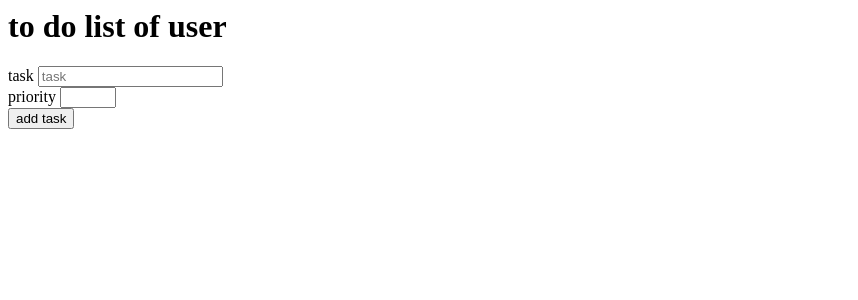
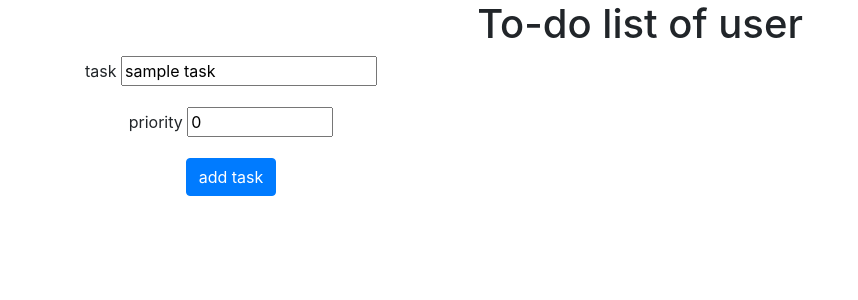
Before and after one commit to tony-kappen-red-oak/django-practice, a Django app: template list_app/templates/list.html in a window 1280 px wide. Shown: the top 300 px of the page, without its empty margins (0-858 px from the left). Run offline with Django 3.2, Linux system fonts and the light colour scheme; the template is opened without the code that fills it, so the values that code supplies are empty; some libraries are stand-ins or nearby versions.

Commit message:
force hard refresh to fix template caching issue

```diff
--- a/list_app/models.py
+++ b/list_app/models.py
@@ -7,4 +7,4 @@ class Item(models.Model):
     item_prio = models.IntegerField(default=0)
     item_done = models.BooleanField(default=False)
     def __str__(self):
-        return str(self.item_owner_id)
+        return str(self.item_owner_id) + " " + str(self.item_prio)
--- a/list_app/templates/list.html
+++ b/list_app/templates/list.html
@@ -1,31 +1,44 @@
+<html>
+    <head>
+        <meta http-equiv="Cache-control" content="no-cache">
+    </head>
     <script src="https://cdn.jsdelivr.net/npm/axios/dist/axios.min.js"></script>
 <script src="https://code.jquery.com/jquery-3.5.1.min.js" integrity="sha256-9/aliU8dGd2tb6OSsuzixeV4y/faTqgFtohetphbbj0=" crossorigin="anonymous"></script>
-<h1>to do list of user {{user.username}}</h1>
-<form action="{%url 'add-task' user.id %}" method="post">
+<link rel="stylesheet" href="https://stackpath.bootstrapcdn.com/bootstrap/4.3.1/css/bootstrap.min.css" integrity="sha384-ggOyR0iXCbMQv3Xipma34MD+dH/1fQ784/j6cY/iJTQUOhcWr7x9JvoRxT2MZw1T" crossorigin="anonymous">
+<script src="https://cdnjs.cloudflare.com/ajax/libs/popper.js/1.14.7/umd/popper.min.js" integrity="sha384-UO2eT0CpHqdSJQ6hJty5KVphtPhzWj9WO1clHTMGa3JDZwrnQq4sF86dIHNDz0W1" crossorigin="anonymous"></script>
+<script src="https://stackpath.bootstrapcdn.com/bootstrap/4.3.1/js/bootstrap.min.js" integrity="sha384-JjSmVgyd0p3pXB1rRibZUAYoIIy6OrQ6VrjIEaFf/nJGzIxFDsf4x0xIM+B07jRM" crossorigin="anonymous"></script>
+
+<div class="jumbotron-fluid text-center" style="display: flex;align-items: center;">
+    <div class="container">
+        <h1>To-do list of user {{user.username}}</h1>
+        <form action="{%url 'add-task' user.id %}" method="post" style="float: left;">
             {%csrf_token%}
-    <div class="block">
+            <div class="form-group">
                 <label>task</label>
-        <input type="text" name = "task" placeholder="task" >
+                <input type="text" name = "task" value="sample task" >
             </div>
-    <div class="block">
+            <div class="form-group">
                 <label>priority</label>
-        <input type="number" min="0" max="10" name="priority">
+                <input type="number" min="0" max="10" name="priority" value = "0" style="width:50%;">
             </div>
-    <button type="submit">add task</button>
+            <button class="btn btn-primary" type="submit">add task</button>
         </form>
         {% if items.count > 0 %}
-    <ul>
+            <ul class="list-group">
                 {% for i in items %}
-        <li class = "changes">
+                <li class = "changes list-group-item">
                     <div class="block" id = "item_{{i.pk}}">
-                <input type="checkbox" class = "is_done" >{{i.item_text}}
-                <input type="number" min="0" max="10" class= "priority"  value="{{i.item_prio}}">
+                        <input type="checkbox" style="float: left;"class = "is_done" >{{i.item_text}}
+                        <input type="number" style="float: right;width:5%"min="0" max="10" class= "priority" value="{{i.item_prio}}">
                     </div>
                 </li>
                 {% endfor %}
-        <button onclick="save_changes()">save</button>
+                <button class="btn btn-primary" onclick="save_changes()">save</button>
             </ul>
         {% endif %}
+    </div>
+</div>
+
 <script>
     axios.defaults.xsrfCookieName = 'csrftoken'
     axios.defaults.xsrfHeaderName = "X-CSRFTOKEN"
@@ -43,7 +56,8 @@
         axios
         .post("{%url 'save-tasks' %}",{data:submission})
         .then(function(){
-            location.reload()
+            window.location.reload(true)
         });
     }
 </script>
+</html>
```
Also changed, not shown: list_app/templates/index.html (+23 -7 lines), list_app/views.py (+6 -3 lines). Lines whose indentation alone changed are shown as unchanged.
